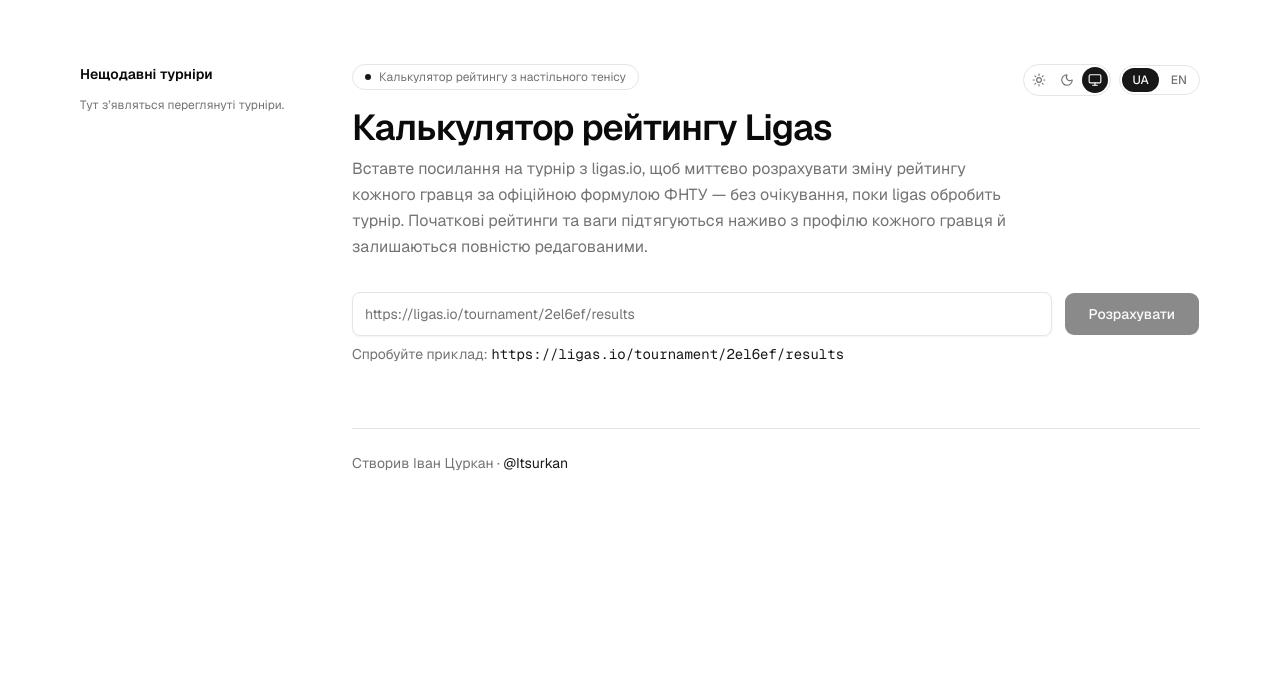
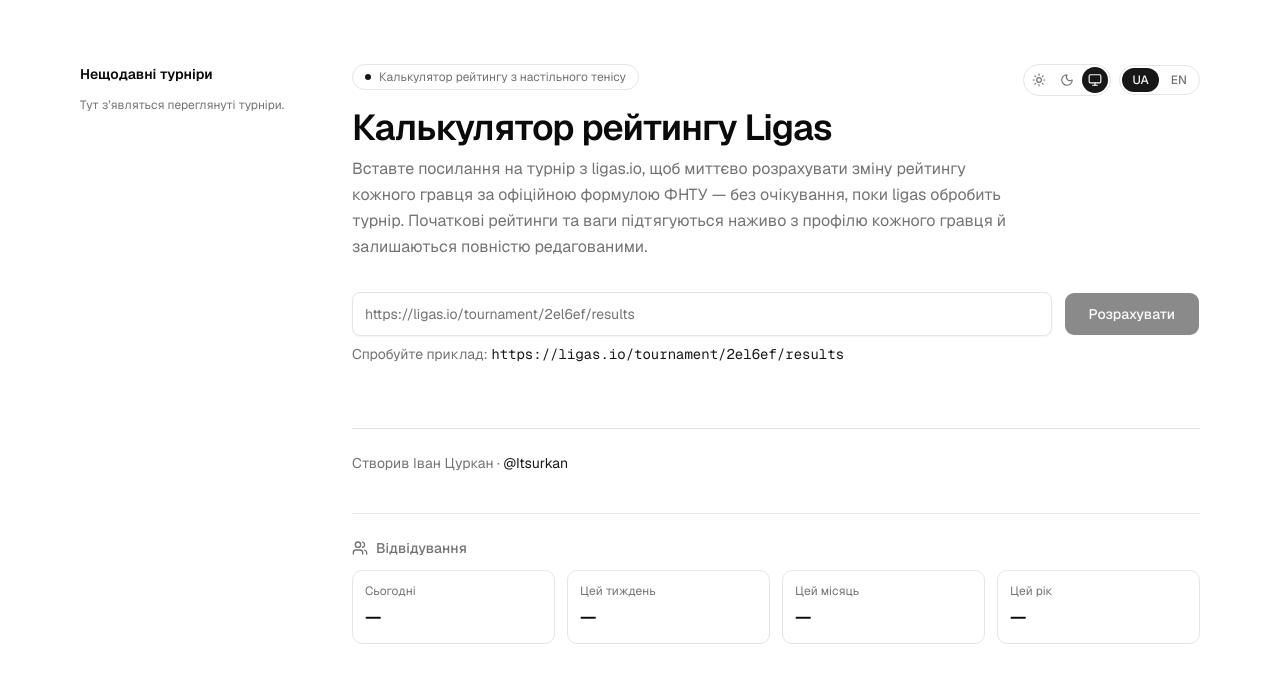
Before and after one commit to itsurkan/tournament-rating-calculator, a Next.js app: page / in a window 1280 px wide. Shown: the top 682 px of the page. Built offline with nearby package versions, Linux system fonts and the light colour scheme.

Commit message:
feat(visits): render visitors panel on home page + document KV setup

```diff
--- a/app/page.tsx
+++ b/app/page.tsx
@@ -12,6 +12,7 @@ import { Input } from "@/components/ui/input"
 import { Button } from "@/components/ui/button"
 import { Tabs, TabsContent, TabsList, TabsTrigger } from "@/components/ui/tabs"
 import { Loader2, MapPin, Calendar, Trophy, ChevronDown } from "lucide-react"
+import { VisitorsPanel } from "@/components/visitors-panel"
 
 const DEFAULT_RATING = 0 // provisional / unrated players start with no rating
 const EXAMPLE = "https://ligas.io/tournament/2el6ef/results"
@@ -495,6 +496,7 @@ export default function Page() {
           @Itsurkan
         </a>
       </footer>
+        <VisitorsPanel />
       </main>
     </div>
   )
```
Also changed, not shown: 1 other file (tests, documents, lock files or other folders).
